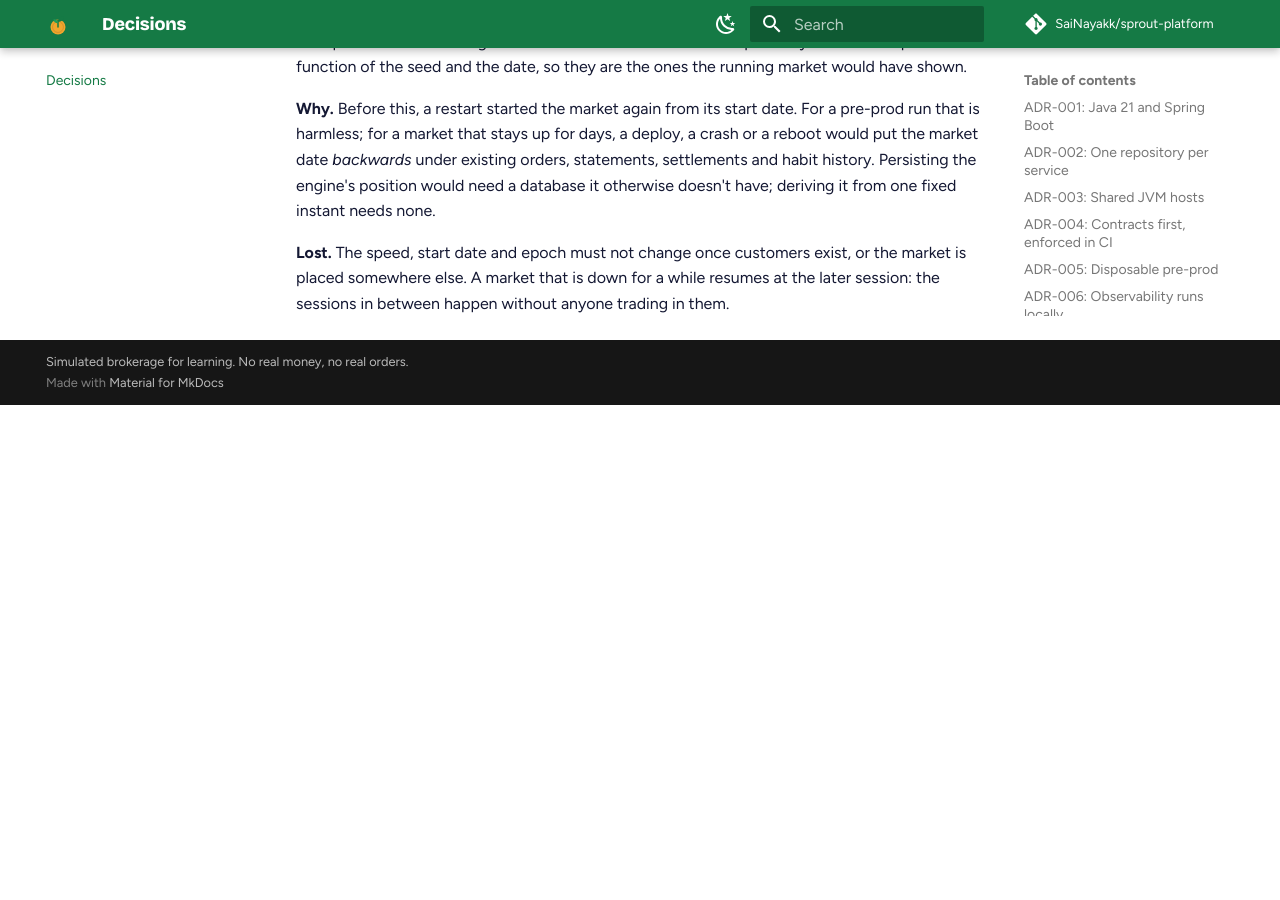
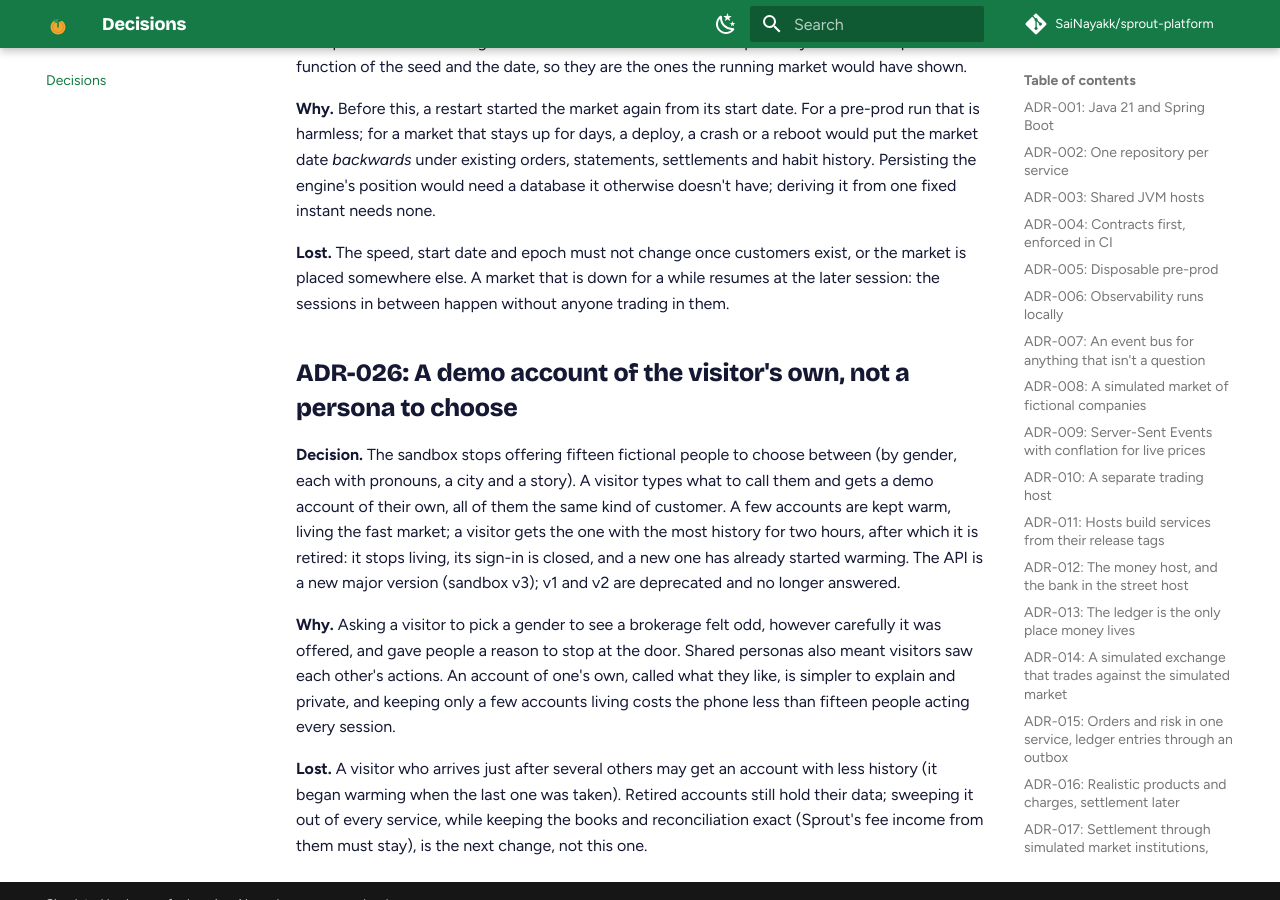
Before and after one commit to SaiNayakk/sprout-platform, an MkDocs documentation site: the page built from docs/decisions.md, in a window 1280 px wide and 900 px high, scrolled down 9788 px. Built offline with MkDocs 1.6.1 and Material for MkDocs 9.7.7, drawn with Linux system fonts in a browser that asks for light colours; comment, search, counter and statistics services are not loaded; before the commit the page ends 10193 px from its top, so only the background shows below that; some of the changed text lies outside the part shown.

Commit message:
feat: the demo is an account of your own, named as you choose

```diff
--- a/docs/architecture.md
+++ b/docs/architecture.md
@@ -291,22 +291,23 @@ habit, not the sign-up: both get 500 points once the new customer has invested i
 
 ## The public sandbox
 
-Anyone can explore Sprout without signing up, as one of fifteen fictional customers: five women, five
-men, and five non-binary people or people of other genders, from across India, each with their own
-pronouns, city, story and way of investing. Every way of investing (steady plans, round-ups, a goal,
-just starting, exploring) appears once in every group, so no group is given a stereotype. Visitors
-choose a group (or no preference) and get whoever in it was explored least recently.
+Anyone can try Sprout without signing up, with a **demo account of their own**: they type what to call
+them, and get an account nobody else is using, already months into its history
+([ADR-026](decisions.md#adr-026-demo-accounts)). Nothing else about the visitor is asked or assumed.
+The sandbox keeps a few accounts warm; a visitor gets the one with the most history, it is theirs for two
+hours, and a new one starts warming in its place. Then it is retired: it stops living and can't be signed
+in to again.
 
 **Their history is real** ([ADR-023](decisions.md#adr-023-sandbox)). The sandbox's market runs fast, and
-every trading session each fictional person lives their way through the same APIs as a customer: paid
-monthly by a fictional payroll, money added when cash runs low, UPI spends at the demo merchants rounded
-up and swept, pots topped up, shares bought and now and then one sold, plans buying on their own. Their
-streaks, statements and reconciliation are as real as anyone's, because nothing about them is written
-around the services.
+every trading session each demo account lives through the same APIs as a customer: paid monthly by a
+fictional payroll, money added when cash runs low, UPI spends at the demo merchants rounded up into a
+holiday pot (in a cheap share, so round-ups become whole shares), the pot topped up, a share bought now
+and then and one sold now and then, a monthly plan buying on its own. Streaks, statements and
+reconciliation are as real as anyone's, because nothing about them is written around the services.
 
-They are set up the same way, step by step: a sign-in (an identity **demo user**), a bank account with a
+Each is set up the same way, step by step: a sign-in (an identity **demo user**), a bank account with a
 UPI PIN, a Sprout account through KYC, a first deposit approved in the bank, then AutoPay and round-ups,
-a plan or a pot, readiness, one of three mixed squads, and a friend's referral code. A demo user signs
+a plan and a pot, readiness, and the demo squad (a new one starts when it is full). A demo user signs
 in like anyone, with a new long random password set just before each sign-in (none is stored); it can't
 turn on two-factor and never locks after wrong passwords, so no visitor can spoil one for the next.
 
--- a/docs/decisions.md
+++ b/docs/decisions.md
@@ -317,8 +317,8 @@ and the sandbox exercises the whole system continuously, which pre-prod now does
 sandbox, so the fictional customers live alongside every test and the books must still agree at the end.
 
 **Lost.** Time in the sandbox isn't the calendar: a visitor sees October pass in an afternoon. A new
-sandbox needs a few hours before its people have months behind them. Fifteen people acting every session
-cost the phone some CPU.
+sandbox needs a few hours before its accounts have months behind them. Every living account acting every
+session costs the phone some CPU, so only a few are kept warm (ADR-026).
 
 ## ADR-024: The laptop's deployment is rendered from pre-prod's compose file { #adr-024-laptop-from-preprod }
 
@@ -351,3 +351,22 @@ have; deriving it from one fixed instant needs none.
 **Lost.** The speed, start date and epoch must not change once customers exist, or the market is placed somewhere else.
 A market that is down for a while resumes at the later session: the sessions in between happen without anyone trading
 in them.
+
+## ADR-026: A demo account of the visitor's own, not a persona to choose { #adr-026-demo-accounts }
+
+**Decision.** The sandbox stops offering fifteen fictional people to choose between (by gender, each with
+pronouns, a city and a story). A visitor types what to call them and gets a demo account of their own,
+all of them the same kind of customer. A few accounts are kept warm, living the fast market; a visitor gets
+the one with the most history for two hours, after which it is retired: it stops living, its sign-in is
+closed, and a new one has already started warming. The API is a new major version (sandbox v3); v1 and v2
+are deprecated and no longer answered.
+
+**Why.** Asking a visitor to pick a gender to see a brokerage felt odd, however carefully it was offered,
+and gave people a reason to stop at the door. Shared personas also meant visitors saw each other's
+actions. An account of one's own, called what they like, is simpler to explain and private, and keeping
+only a few accounts living costs the phone less than fifteen people acting every session.
+
+**Lost.** A visitor who arrives just after several others may get an account with less history (it began
+warming when the last one was taken). Retired accounts still hold their data; sweeping it out of every
+service, while keeping the books and reconciliation exact (Sprout's fee income from them must stay), is
+the next change, not this one.
--- a/docs/environments.md
+++ b/docs/environments.md
@@ -37,8 +37,8 @@ evidence and destroys it, volumes included.
 | `k6` | Load generator for request/response performance tests | n/a |
 | `loadgen` | Java load generator for price streams, on the same clock as the services | n/a |
 
-Pre-prod runs as the public sandbox (`SPROUT_SANDBOX=true`): its fifteen fictional customers are set up
-and live every session of the fast market while the tests run, so every release is also checked with
+Pre-prod runs as the public sandbox (`SPROUT_SANDBOX=true`): its demo accounts are set up and live
+every session of the fast market while the tests run, so every release is also checked with
 real background activity, and reconciliation must still find the books exact at the end.
 
 Limits mirror what the phone can give each host, so a memory regression fails in pre-prod first.
@@ -82,5 +82,5 @@ phone; the repositories are public and contain none.
 The web app runs there too: Termux's nginx (`deploy/phone/web`) serves the built app on `127.0.0.1:8180` with
 the same security headers as the web image and forwards `/api` to the gateway, so the tunnel reaches one
 address. With `SPROUT_SANDBOX=true` in `~/.sprout.env` the hosts run the 30x demo market and pace their loops
-(settlement, reconciliation, plans, goals, the personas) as the laptop and pre-prod do; `MARKETDATA_START_DATE`
+(settlement, reconciliation, plans, goals, the demo accounts) as the laptop and pre-prod do; `MARKETDATA_START_DATE`
 and `MARKETDATA_EPOCH` there keep the market's place across restarts, and moving data from the laptop moves them too.
--- a/hosts/edge/src/main/resources/edge-gateway-routes.yml
+++ b/hosts/edge/src/main/resources/edge-gateway-routes.yml
@@ -7,10 +7,10 @@ sprout:
         prefix: /api/sandbox
         target: ${GATEWAY_SANDBOX_URL:http://127.0.0.1:8119}
         public:
-          - GET /v1/personas
-          - POST /v1/demo-sessions
+          - GET /v3/demo
+          - POST /v3/demo-sessions
         auth-limited:
-          - POST /v1/demo-sessions        # each one signs someone in: limited like sign-in
+          - POST /v3/demo-sessions        # each one signs someone in: limited like sign-in
       - name: identity
         prefix: /api/identity
         target: ${GATEWAY_IDENTITY_URL:http://127.0.0.1:8101}
```
Also changed, not shown: docs/index.md (+1 -1 lines), docs/testing/e2e.md (+4 -4 lines), 3 other files.
